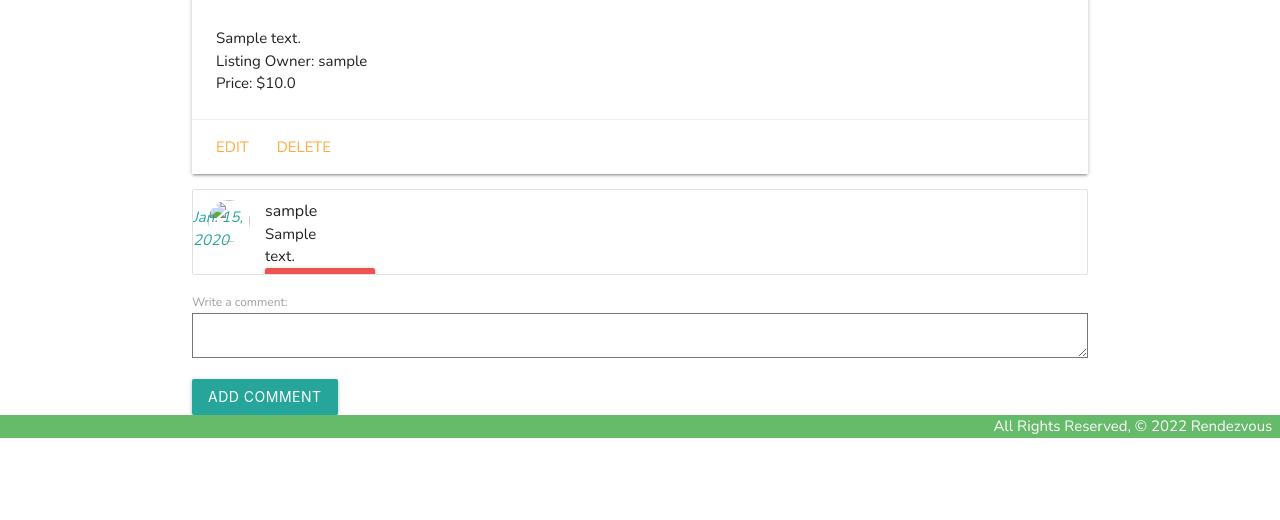
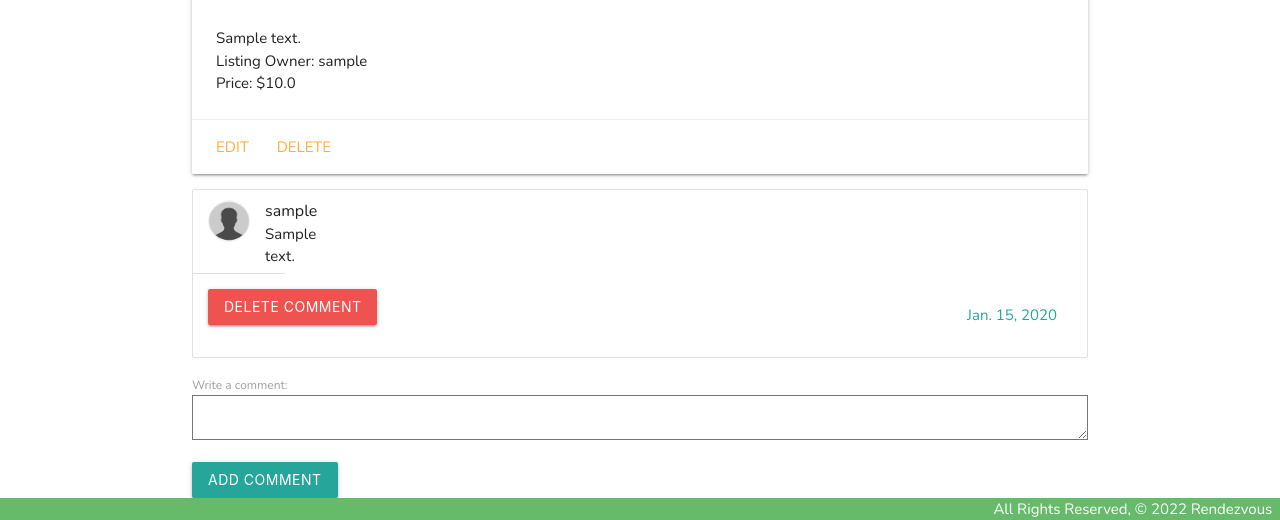
Before and after one commit to mzecic/rendezvous, a Django app: page /listings/1/ in a window 1280 px wide. Shown: the part 1040-1560 px from the top of the page. Before the commit the page ends 1478 px from the top, so only its background shows below. Run offline with Django 4.2, Linux system fonts and the light colour scheme; a user stored in the database is signed in; tables that the repository leaves empty hold one stand-in row (values such as "Sample post"); grey boxes are pictures that could not be loaded.

Commit message:
fix comment section

```diff
--- a/main_app/static/css/style.css
+++ b/main_app/static/css/style.css
@@ -52,3 +52,11 @@
   width: 100%;
   height: 100%;
 }
+
+#comment-delete {
+  margin: 15px;
+}
+
+#comment-date {
+  margin: 30px;
+}
--- a/main_app/templates/listings/detail.html
+++ b/main_app/templates/listings/detail.html
@@ -1,18 +1,11 @@
 {% extends 'base.html' %}
 {% block content %}
-
+{% load static %}
 <h1>Listing Details</h1>
 
 <div class="card">
     <div class="card-image waves-effect waves-block waves-light">
-
-    </div>
-
-    {% comment %} {% for photo in listing.photo_set.all %}
-    <img class="ractivator" src="{{photo.url}}">
-  {% empty %}
-    <div class="card-panel teal-text center-align">No Photos Uploaded</div>
-  {% endfor %} {% endcomment %}
+</div>
 
   {% for photo in listing.photo_set.all %}
     <img class="responsive-img card-panel" src="{{photo.url}}" alt="Listing Photo">
@@ -44,19 +37,18 @@
       <ul class="collection">
         {% for comment in listing.comment_set.all %}
           <li class="collection-item avatar">
-            <img src="{%comment%} profile avatar {%endcomment%}" alt="" class="circle">
+            <img src="{% static '/img/user_placeholder_image.png' %}" alt="" class="circle">
             <span class="title">{{comment.commenter}}</span>
             <p>{{comment.content}}
-              <br>
             </p>
-            <span href="#!" class="secondary-content"><i class="material-icons">{{comment.date}}</i></span>
-            {% if request.user.is_superuser %}
-             <form method="POST" action="{% url 'delete_comment' listing.id comment.id%}">
-              {% csrf_token %}
-              <button class="btn red lighten-1"> Delete Comment </button>
-             </form>
-             {% endif %}
           </li>
+          <span id="comment-date" class="secondary-content">{{comment.date}}</span>
+          {% if request.user.is_superuser %}
+           <form method="POST" action="{% url 'delete_comment' listing.id comment.id%}">
+            {% csrf_token %}
+            <button id="comment-delete" class="btn red lighten-1"> Delete Comment </button>
+           </form>
+           {% endif %}
         {% endfor %}
       </ul>
     </div>
```
Also changed, not shown: main_app/migrations/0006_alter_comment_content.py (added).
